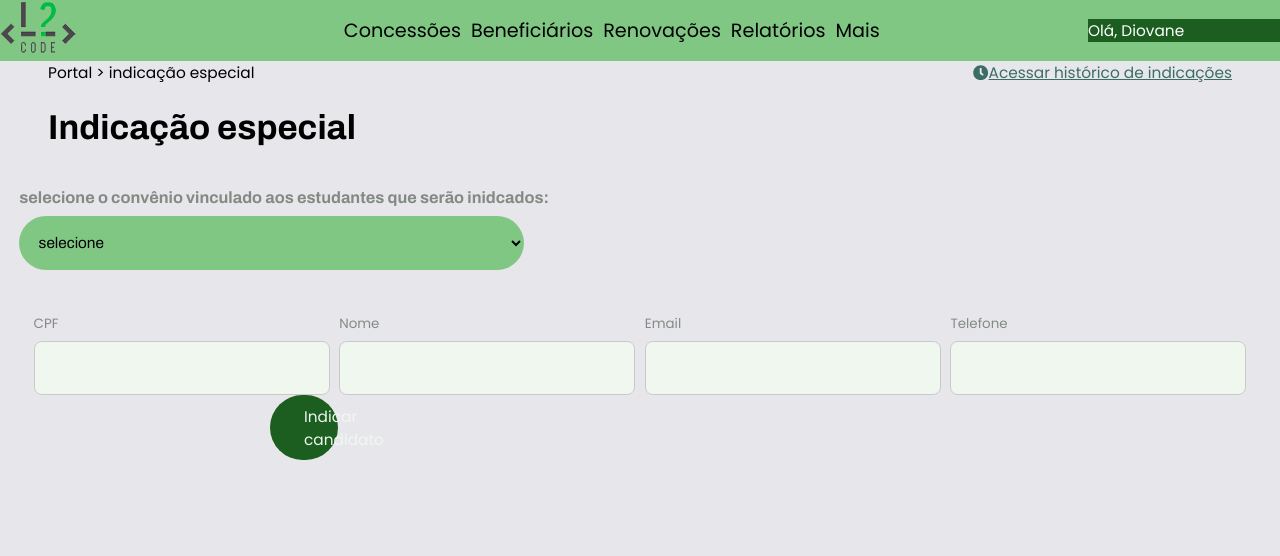
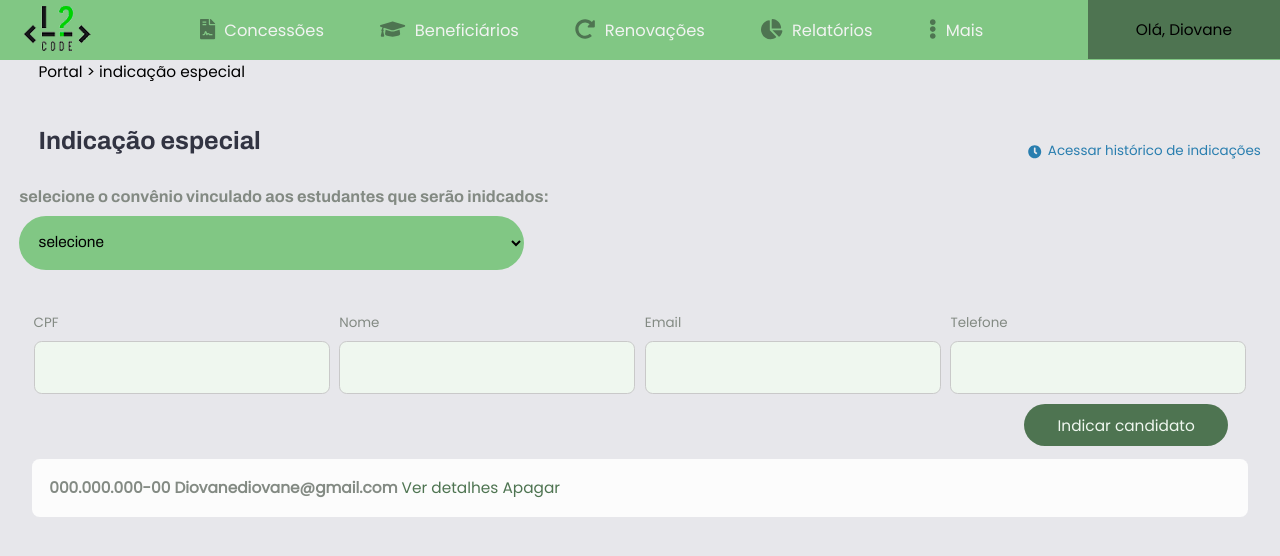
Before and after one commit to DiovanePacheti/project_L2code, a React (Create React App) app in the folder web/: page /candidato-express in a window 1280 px wide. Shown: the top 556 px of the page. Built offline with nearby package versions, Linux system fonts and the light colour scheme.

Commit message:
restruturando o css do pageHeader

```diff
--- a/web/src/components/ListagemCandidato/index.tsx
+++ b/web/src/components/ListagemCandidato/index.tsx
@@ -1,32 +1,15 @@
-import React, { HTMLAttributes } from 'react';
+import React from 'react';
 
-/*
 import './styles.css';
+function ListagemCandidato(){
+    return(
+        <li>
+            <div className="item">
+                <strong>000.000.000-00</strong> <strong>Diovane</strong><strong>diovane@gmail.com</strong> <a href="">Ver detalhes</a> <a href="">Apagar</a>
+            </div>
+        </li>
 
-interface ListagemProps extends HTMLAttributes<HTMLElement>{
-    options: Array<{
-        cpf:string;
-        nome:string;
-        email:string;
-    }>;
-
-}
-
-const ListagemCandidato: React.FC<ListagemProps> = ({options}) =>{
-    return(
-        {options.map(option =>{
-            return(
-
-                <li key={option.cpf}>
-                    <div className="item">
-                        <strong>{option.cpf}</strong> <strong>{option.nome}</strong><strong>{option.email}</strong> <a href="">Ver detalhes</a> <a href="">Apagar</a>
-                    </div>
-                </li>
-            )
-        })}
-        <h1>p</h1>
     );
 }
 
 export default ListagemCandidato;
-*/
--- a/web/src/components/PageHeader/index.tsx
+++ b/web/src/components/PageHeader/index.tsx
@@ -4,8 +4,8 @@ import logoImg from '../../assets/img/logo.png';
 import './styles.css';
 import { library } from '@fortawesome/fontawesome-svg-core'
 import { FontAwesomeIcon } from '@fortawesome/react-fontawesome'
-import { faClock } from '@fortawesome/free-solid-svg-icons'
-library.add(faClock);
+import { faClock , faChartPie, faGraduationCap, faRedoAlt, faEllipsisV, faFileContract} from '@fortawesome/free-solid-svg-icons'
+library.add({faClock, faChartPie, faGraduationCap,faRedoAlt,faEllipsisV,faFileContract});
 
 interface PageHeaderProps{
     title: string;
@@ -15,16 +15,16 @@ const PageHeader: React.FC<PageHeaderProps> = (props) => {
     return (
         <header className="page-header">
                 <nav>
-                    <div className="top-bar-container">
+                    <div className="img-logo">
                         <img src={logoImg} alt="l2code"/>
                     </div>
                     <div className="header-menu">
                         <ul>
-                            <li>Concessões</li>
-                            <li>Beneficiários</li>
-                            <li>Renovações</li>
-                            <li>Relatórios</li>
-                            <li>Mais</li>
+                            <li><a href="#"><FontAwesomeIcon icon="file-contract" className="iconsMenu"/>Concessões</a></li>
+                            <li><a href="#"><FontAwesomeIcon icon="graduation-cap" className="iconsMenu"/>Beneficiários</a></li>
+                            <li><a href="#"><FontAwesomeIcon icon="redo-alt" className="iconsMenu"/>Renovações</a></li>
+                            <li><a href="#"><FontAwesomeIcon icon="chart-pie" className="iconsMenu"/>Relatórios</a></li>
+                            <li><a href="#"><FontAwesomeIcon icon="ellipsis-v" className="iconsMenu"/>Mais</a></li>
                         </ul>
                     </div>
                     <div className="sessaoLogado">
@@ -32,7 +32,7 @@ const PageHeader: React.FC<PageHeaderProps> = (props) => {
                     </div>
                 </nav>
                 <div className="complementos-header">
-                    <div className="titulo-navegacao">
+                        <div className="historico-navegacao">
                              <p>Portal <span> {'>'} </span> indicação especial  </p>
                              <strong>{props.title}</strong>
                         </div>
@@ -41,6 +41,7 @@ const PageHeader: React.FC<PageHeaderProps> = (props) => {
                             Acessar histórico de indicações
                         </Link>
                 </div>
+                {props.children}
             </header>
     );
 }
--- a/web/src/components/PageHeader/styles.css
+++ b/web/src/components/PageHeader/styles.css
@@ -1,4 +1,3 @@
-
 .page-header{
     display: flex;
     flex-direction: column;
@@ -6,29 +5,86 @@
 
 .page-header nav{
     display: flex;
-    flex-direction: initial;
+    flex-direction: row;
+    align-items: center;
+    align-content: stretch;
+    justify-content: space-between;
+    height: 6.2rem;
     background: var(--color-menu);
-    align-items: center;
-    justify-content: space-between;
+    padding: 0 0 0 2rem ;
+}
+
+.page-header nav .img-logo{
+    margin-top: 0.3rem;
 }
 
 .page-header ul{
     display: flex;
     align-items: center;
+    justify-content: space-evenly;
+    width: 70vw;
+    height: 8.5rem;
 }
 
+
 .page-header ul li{
-    font-size:2rem;
+    font-size: 2rem;
+    font-weight: 500;
+    color:var(--color-text-menu);
 
-    margin-left: 2%;
+}
+
+.page-header ul li a{
+    color:var(--color-text-menu);
+    font-size:1.7rem ;
+
+}
+.page-header ul li a .iconsMenu{
+    margin-right: 1rem;
+    font-size:2.1rem ;
+    color:var(--color-menu-dark);
+}
+
+.page-header .complementos-header{
+    display: flex;
+    justify-content: space-between;
+    padding: 0 2rem 0 4rem;
+    max-height: 60rem;
+}
+.page-header .complementos-header .historico-indicacoes{
+    display: flex;
+    align-items: center;
+    justify-content: flex-end;
+    font-size:1.4rem ;
+
+}
+
+.page-header .complementos-header .historico-indicacoes .clock-historico{
+    margin-right: 0.7rem;
+}
+.page-header .complementos-header .historico-navegacao p{
+    margin-bottom:1.5rem ;
+
+}
+.page-header .complementos-header .historico-navegacao strong{
+    font: 700 2.6rem Archivo;
+    line-height: 9.2rem;
+    align-self:flex-end;
+    color:var(--color-titulo);
+}
+
+.page-header .complementos-header .historico-indicacoes{
+    color:var(--color-link);
+    align-self: flex-end;
+    margin-bottom:2.5rem ;
 }
 
 .sessaoLogado{
     background: var( --color-menu-dark);
-    height: 100%;
-    width: 15%;
+    padding: 1.9rem 5rem;
+    align-content: stretch;
 }
-
+/*
 .sessaoLogado p{
     justify-content: center;
     align-items: center;
@@ -46,7 +102,5 @@
     color: rgb(60, 109, 101);
 }
 
-.complementos-header .titulo-navegacao strong{
-    font: 700 3.6rem Archivo;
-    line-height: 9.2rem;
-}
+
+*/
--- a/web/src/components/Select/index.tsx
+++ b/web/src/components/Select/index.tsx
@@ -15,8 +15,8 @@ const Select: React.FC<SelectProps> = ({ label, name,options, ...rest}) => {
     return (
         <div className="select-block">
             <label htmlFor={name}>{label}</label>
-            <select defaultValue="" id={name} {...rest} >
-                <option value="" disabled hidden>selecione</option>
+            <select id={name} {...rest} >
+                <option value="" disabled selected hidden>selecione</option>
                 {options.map(option =>{
                     return <option key={option.value} value={option.value}>{option.label}</option>
                 })}
--- a/web/src/pages/Candidato/index.tsx
+++ b/web/src/pages/Candidato/index.tsx
@@ -1,91 +1,12 @@
-import React, { useState, FormEvent } from 'react';
+import React from 'react';
 import PageHeader from '../../components/PageHeader';
 import Select from '../../components/Select';
 import './styles.css';
-import Input from '../../components/Input';
-import api from '../../services/api';
 
 function Candidato(){
-    const[cpf, setCpf] = useState('');
-    const[nome, setNome] = useState('');
-    const[email, setEmail] = useState('');
-    const[telefone, setTelefone] = useState('');
-
-    function handleCreateCandidato(e:FormEvent){
-
-        e.preventDefault()
-        api.post('candidato',
-            {
-                cpf,
-                nome,
-                email,
-                telefone,
-                "convenio":"ULBRA-EAD",
-                "solucao":"Cred"
-            }
-        ).then(() => {
-            alert('Obrigado por fazer indicação especial!')
-        }).catch((err) =>{
-            alert(err.message)
-        })
-    }
-
     return(
-
-        <div className="page-candidato" >
-
-            <PageHeader title="Indicação especial" />
-            <Select
-                name="convenio"
-                label="selecione o convênio vinculado aos estudantes que serão inidcados:"
-                options={[
-                    {value:'Cred', label:'ULBRA EAD - Cred'},
-                    {value:'Express', label:'ULBRA EAD - Cred/express'}
-
-                ]}
-            />
-
-            <div className="cadastro-candidato-express">
-                <form onSubmit={handleCreateCandidato} id="formulario-candidato">
-                    <Input
-                        name="cpf"
-                        label="CPF"
-                        value={cpf}
-                        onChange={(e) => {setCpf(e.target.value)}}
-                    />
-                    <Input
-                        name="nome"
-                        label="Nome"
-                        value={nome}
-                        onChange={(e) => {setNome(e.target.value)}}
-                    />
-                    <Input
-                        name="email"
-                        label="Email"
-                        value={email}
-                        onChange={(e) => {setEmail(e.target.value)}}
-                    />
-                    <Input
-                        name="telefone"
-                        label="Telefone"
-                        value={telefone}
-                        onChange={(e) => {setTelefone(e.target.value)}}
-                    />
-                    <button type="submit">Indicar candidato</button>
-                </form>
-            </div>
-            <div className="listando-candidatos">
-                <ul>
-                    {
-
-                    }
-
-                </ul>
-            </div>
-
-
-        </div>
-    );
+        <h1>Candidato</h1>
+    )
 }
 
 export default Candidato;
--- a/web/src/pages/CandidatoExpress/index.tsx
+++ b/web/src/pages/CandidatoExpress/index.tsx
@@ -1,24 +1,23 @@
-import React, { useState } from 'react';
+import React from 'react';
 import PageHeader from '../../components/PageHeader';
 import Select from '../../components/Select';
+
 import './styles.css';
+import ListagemCandidato from '../../components/ListagemCandidato';
 import Input from '../../components/Input';
-
-
+import { link } from 'fs';
 
 function CandidatoExpress(){
 
+    const listagem =[
+        {cpf:"000.000.000-89", nome:"Luis", email:"luis@gmail.com" }
 
 
-    const[cpf, setCpf] = useState('');
-    const[nome, setNome] = useState('');
-    const[email, setEmail] = useState('');
-    const[telefone, setTelefone] = useState('');
+    ]
 
     return(
         <div className="page-candidato-express" >
-
-            <PageHeader title="Indicação especial" />
+            <PageHeader title="Indicação especial">
             <Select
                 name="convenio"
                 label="selecione o convênio vinculado aos estudantes que serão inidcados:"
@@ -27,41 +26,26 @@ function CandidatoExpress(){
                     {value:'Express', label:'ULBRA EAD - Cred/express'}
 
                 ]}
+
             />
-
+            </PageHeader>
             <div className="cadastro-candidato-express">
-                <form  id="formulario-candidato">
-                    <Input
-                        name="cpf"
-                        label="CPF"
-                        value={cpf}
-                        onChange={(e) => {setCpf(e.target.value)}}
-                    />
-                    <Input
-                        name="nome"
-                        label="Nome"
-                        value={nome}
-                        onChange={(e) => {setNome(e.target.value)}}
-                    />
-                    <Input
-                        name="email"
-                        label="Email"
-                        value={email}
-                        onChange={(e) => {setEmail(e.target.value)}}
-                    />
-                    <Input
-                        name="telefone"
-                        label="Telefone"
-                        value={telefone}
-                        onChange={(e) => {setTelefone(e.target.value)}}
-                    />
-                    <button type="submit">Indicar candidato</button>
+                <form id="formulario-candidato">
+                    <Input name="cpf" label="CPF" />
+                    <Input name="nome" label="Nome" />
+                    <Input name="email" label="Email" />
+                    <Input name="telefone" label="Telefone" />
                 </form>
+                    <button type="button">Indicar candidato</button>
             </div>
             <div className="listando-candidatos">
                 <ul>
                     {
-
+                        listagem.map(lista =>{
+                            return(
+                                <ListagemCandidato />
+                            )
+                        })
                     }
 
                 </ul>
--- a/web/src/styles/global.css
+++ b/web/src/styles/global.css
@@ -3,17 +3,24 @@
 
     --color-background: #e7e7eb;
     --color-menu: #81c784;
-    --color-menu-dark: #1b5e20;
+    --color-text-menu:#f1f3f1;
+    --color-menu-dark: #4e7451;
     --color-label: #838a83;
     --color-background-input:#eff7ef;
     --color-background-li:#fcfcfc;
     --color-border-input:#c9c9c9;
+    --color-link:#297eaf;
+    --color-titulo:#323442;
 }
 
 * {
     margin: 0;
     padding: 0;
     box-sizing: border-box;
+}
+
+a{
+    text-decoration: none;
 }
 
 html,
```
Also changed, not shown: web/src/assets/img/logo.png. Lines whose indentation alone changed are shown as unchanged.
